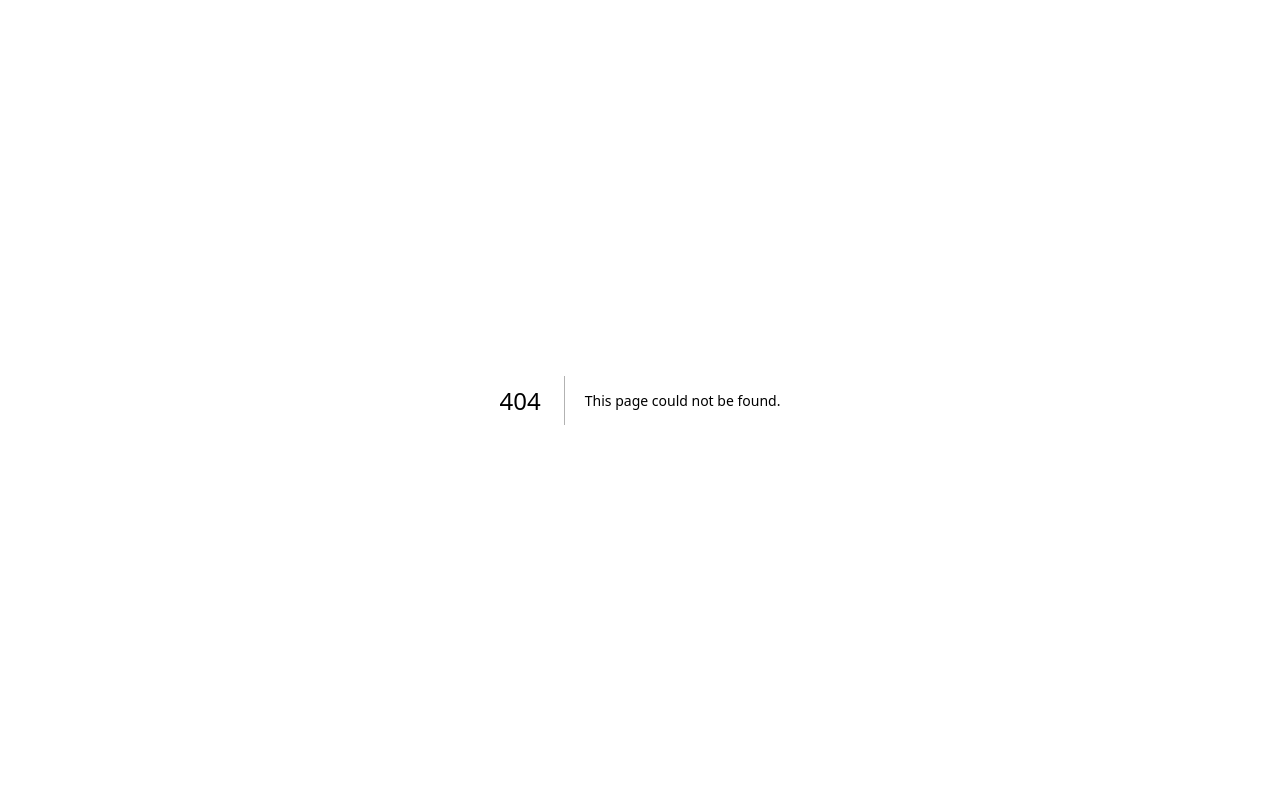
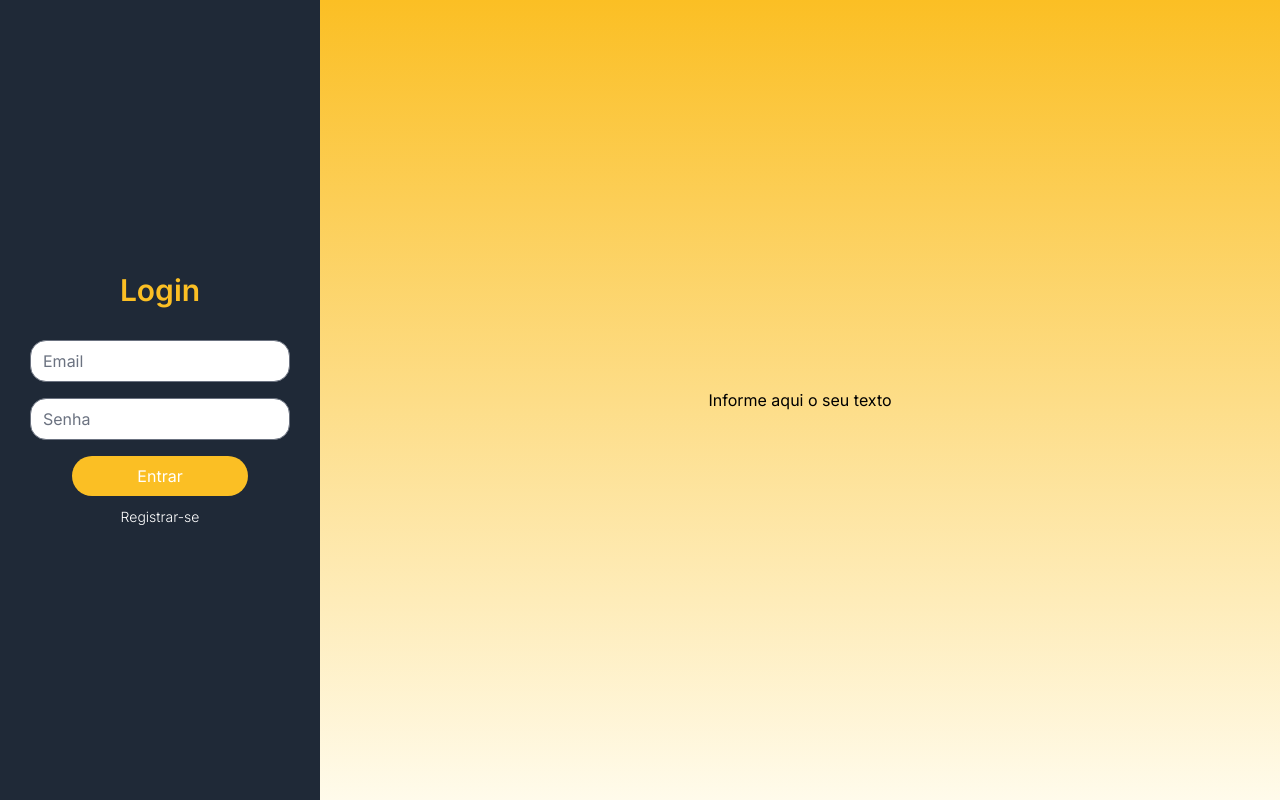
Before and after one commit to wlLima/great-food-frontend, a Next.js app: page /auth in a window 1280 px wide. Before the commit this address had no page. Built offline with nearby package versions, Linux system fonts and the light colour scheme.

Commit message:
refactor: updated auth page and menu links

```diff
--- /dev/null
+++ b/src/app/auth/page.tsx
@@ -0,0 +1,34 @@
+'use client'
+import Login from "@/components/AuthForms/Login";
+import Register from "@/components/AuthForms/Register";
+import { useState } from "react";
+
+export default function Auth() {
+  const [form, setForm] = useState("Login");
+
+  function handleForm() {
+    form === "Register" ? setForm("Login") : setForm("Register")
+  }
+
+  return (
+    <>
+      <div className="flex bg-gradient-to-b from-amber-400 to-amber-50 h-screen">
+        <div className="flex flex-col h-full items-center justify-center w-1/4 bg-gray-800">
+          {
+            form === "Register" ? <Register /> : <Login />
+          }
+          <div className="mt-2">
+            <button className="text-white font-light text-sm" onClick={handleForm}>{
+              form === "Register" ? "Voltar" : "Registrar-se"
+            }</button>
+          </div>
+        </div>
+        <div className="flex items-center justify-center w-3/4 bg-transparent">
+          <div className="">
+            <p>Informe aqui o seu texto</p>
+          </div>
+        </div>
+      </div>
+    </>
+  )
+}
--- a/src/app/login/page.tsx
+++ /dev/null
@@ -1,30 +0,0 @@
-
-export default function Login() {
-  return (
-    <>
-      <div className="flex flex-col items-center justify-center h-screen bg-gray-100">
-        <div className="shadow-lg shadow-slate-500 h-2/4 p-4 rounded-lg bg-rose-600">
-
-          <div className=" shadow-md shadow-black h-full w-96 rounded-lg bg-white flex gap-4 justify-center flex-col px-5 sm:w-auto sm:px-2">
-            <h1 className="flex text-lg font-bold justify-center shadow-black">Login</h1>
-
-            <div className="flex flex-col justify-center gap-3 w-3/4 self-center">
-              <input type="text" className="rounded-md focus:caret-rose-600 focus:ring-rose-500 focus:border-rose-500" placeholder="Informe seu email" />
-              <input type="password" name="password" id="password" placeholder="Informe sua senha" className=" rounded-md focus:caret-rose-600 focus:ring-rose-500 focus:border-rose-500" />
-            </div>
-
-            <div className="flex flex-col items-center justify-center mt-3 gap-3">
-              <button className="px-24 py-2 bg-rose-600 text-white rounded-full sm:px-16 hover:opacity-90 transition-opacity">
-                Entrar
-              </button>
-              <a href="" className=" opacity-60 hover:opacity-100 transition-opacity">
-                registrar-se
-              </a>
-            </div>
-          </div>
-        </div>
-
-      </div>
-    </>
-  )
-}
--- a/src/components/Menu/index.tsx
+++ b/src/components/Menu/index.tsx
@@ -79,7 +79,7 @@ export default function Menu() {
                   <a href="/sobre">Sobre</a>
                 </li>
                 <li className="ml-5 hover:opacity-60">
-                  <a href="/login" className="flex gap-1 items-center">
+                  <a href="/auth" className="flex gap-1 items-center">
                     <MdPersonPin className="text-2xl" />
                     Fazer Login
                   </a>
@@ -133,7 +133,7 @@ export default function Menu() {
                       </li>
 
                       <li className="hover:opacity-50">
-                        <a href="/login" className="block">
+                        <a href="/auth" className="block">
                           <div className="flex gap-2 items-center px-6 py-3">
                             <MdPersonPin className="text-lg" />
                             Fazer Login
```
